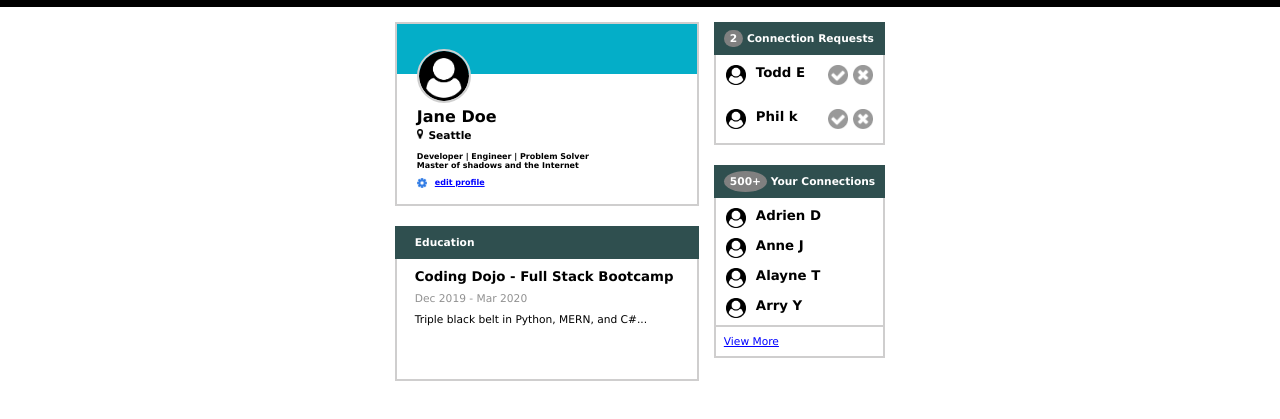
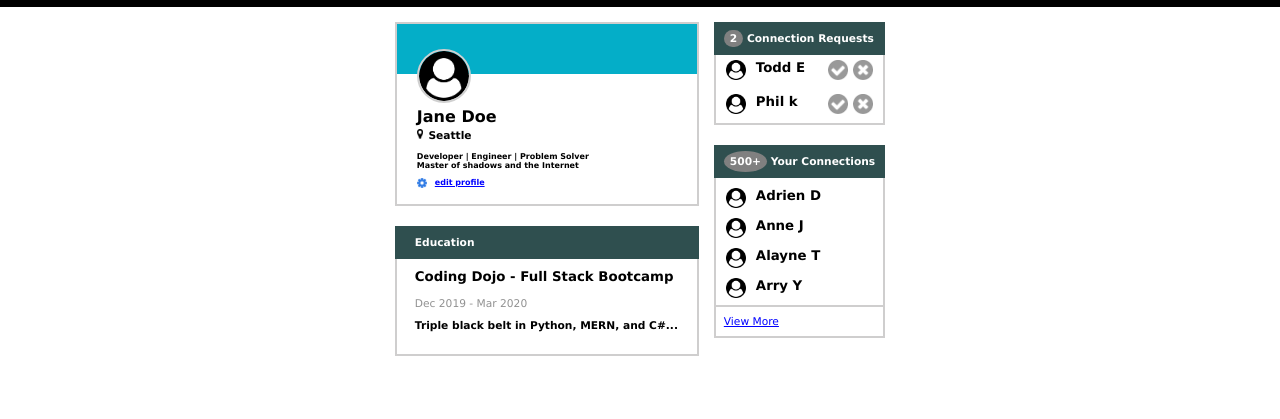
Before and after one commit to HBarleta/Web_Fundamentals, a plain HTML site: page CSS/profile/index.html in a window 1280 px wide. Shown: the part 37-456 px from the top of the page. Drawn offline with Linux system fonts and the light colour scheme.

Commit message:
fixed padding

```diff
--- a/CSS/profile/index.html
+++ b/CSS/profile/index.html
@@ -49,7 +49,7 @@
       <div class="profile-education">
         <h2>Coding Dojo - Full Stack Bootcamp</h2>
         <p><span>Dec 2019 - Mar 2020</span></p>
-        <p>Triple black belt in Python, MERN, and C#...</p>
+        <h3>Triple black belt in Python, MERN, and C#...</h3>
       </div>
     </div>
     <div class="connections">
--- a/CSS/profile/style.css
+++ b/CSS/profile/style.css
@@ -147,7 +147,7 @@ margin-top: -20px;
 
 .profile-education {
   background-color: white;
-  height: 100px;
+  height: 75px;
   width: auto;
   margin-top: -20px;
   border-left: 2px solid rgb(207, 206, 206);
@@ -169,7 +169,7 @@ margin-top: -20px;
   font-size: 8pt;
 }
 
-.profile-education p {
+.profile-education h3 {
   font-size: 8pt;
   color: black;
 }
@@ -217,7 +217,7 @@ margin-top: -20px;
 
 .requests-user1 {
   display: flex;
-  padding: 10px 10px;
+  padding: 5px 10px;
   justify-content: space-between;
 
 }
```
